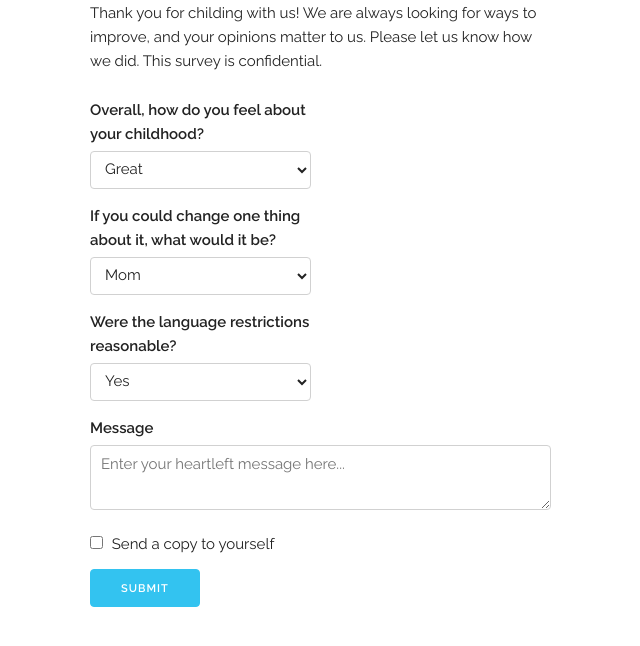
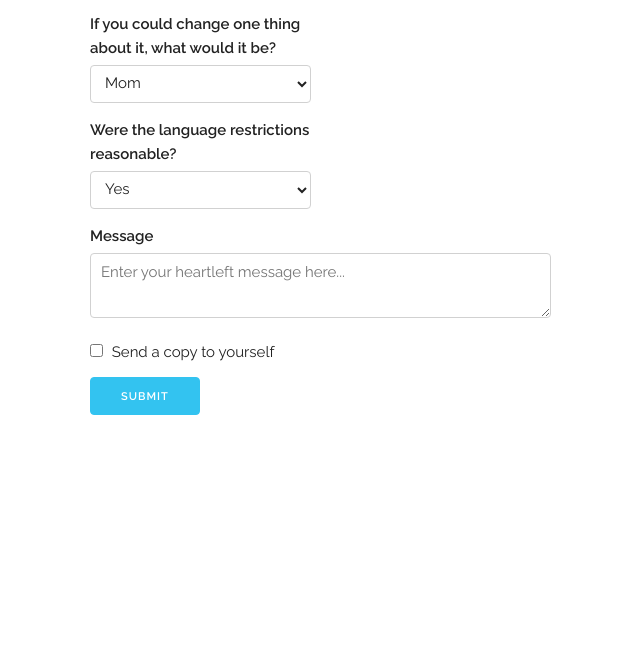
Before and after one commit to kalnas/kalnas.github.io, a plain HTML site: page survey/index.html in a window 1280 px wide. Shown: the part 300-946 px from the top of the page, without its empty margins (70-710 px from the left). After the commit the page ends 800 px from the top, so only its background shows below. Drawn offline with Linux system fonts and the light colour scheme.

Commit message:
Update index.html

```diff
--- a/survey/index.html
+++ b/survey/index.html
@@ -33,7 +33,7 @@
   –––––––––––––––––––––––––––––––––––––––––––––––––– -->
   <div class="container">
     <div class="row">
-      <div class="one-half column" style="margin-top: 25%">
+      <div class="one-half column" style="margin-top: 5%">
         <h4>Childhood Exist Survey</h4>
         <p>Thank you for childing with us! We are always looking for ways to improve, and your opinions matter to us. Please let us know how we did. This survey is confidential.</p>
 
@@ -82,7 +82,8 @@
             <input type="checkbox">
             <span class="label-body">Send a copy to yourself</span>
           </label>
-          <input class="button-primary" onclick="function() { window.location = 'https://www.youtube.com/watch?v=dQw4w9WgXcQ'; }" type="submit" value="Submit">
+          <button class="button-primary" onclick="function() { window.location = 'https://www.youtube.com/watch?v=dQw4w9WgXcQ'; }"> Submit </button>
+<!--           <input class="button-primary" onclick="function() { window.location = 'https://www.youtube.com/watch?v=dQw4w9WgXcQ'; }" type="submit" value="Submit"> -->
         </form>
 
       </div>
```
